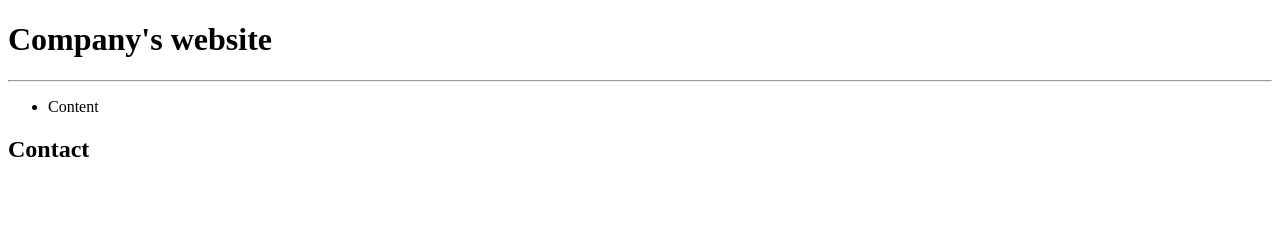
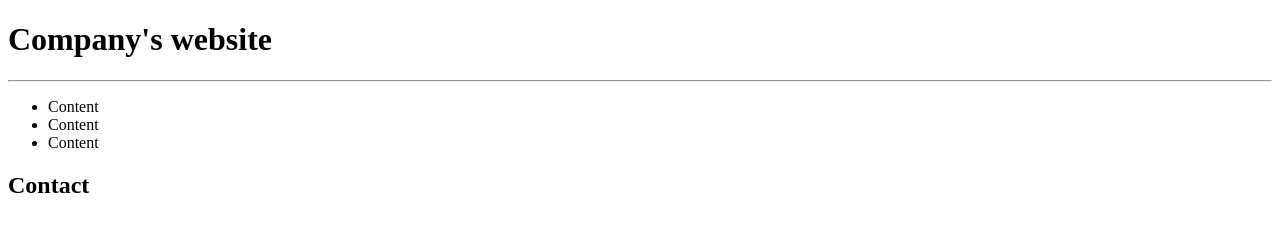
Before and after one commit to mlabucki/GitBasicsTask-Michal-Labucki, a plain HTML site: page index.html in a window 1280 px wide. Drawn offline with Linux system fonts and the light colour scheme.

Commit message:
modified content

```diff
--- a/index.html
+++ b/index.html
@@ -10,6 +10,8 @@
     <hr />
     <ul>
       <li>Content</li>
+      <li>Content</li>
+      <li>Content</li>
     </ul>
     <h2>Contact</h2>
   </body>
```
